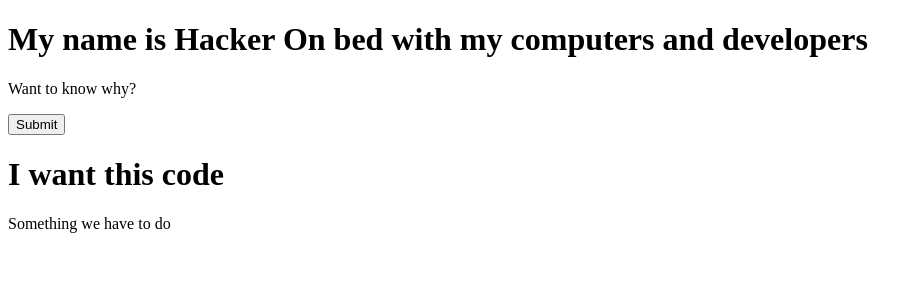
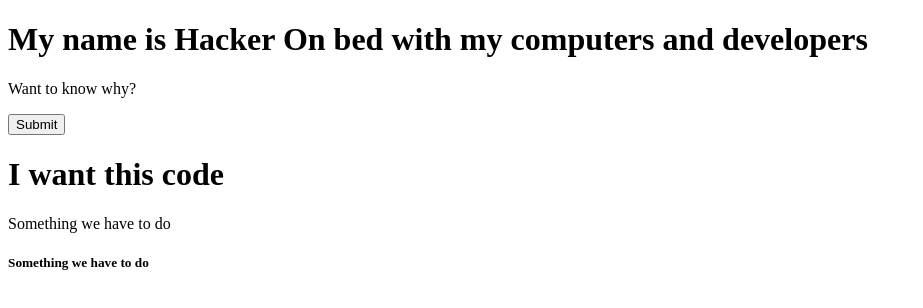
Before and after one commit to Madan94/Frontend-Projects, a plain HTML site: page index.html in a window 1280 px wide. Shown: the whole page, without its empty margins (0-923 px from the left). Drawn offline with Linux system fonts and the light colour scheme.

Commit message:
adding all changes

```diff
--- a/index.html
+++ b/index.html
@@ -11,5 +11,6 @@
     <button>Submit</button>
     <h1>I want this code</h1>
     Something we have to do
+    <h5>Something we have to do</h5>
 </body>
 </html>
```
